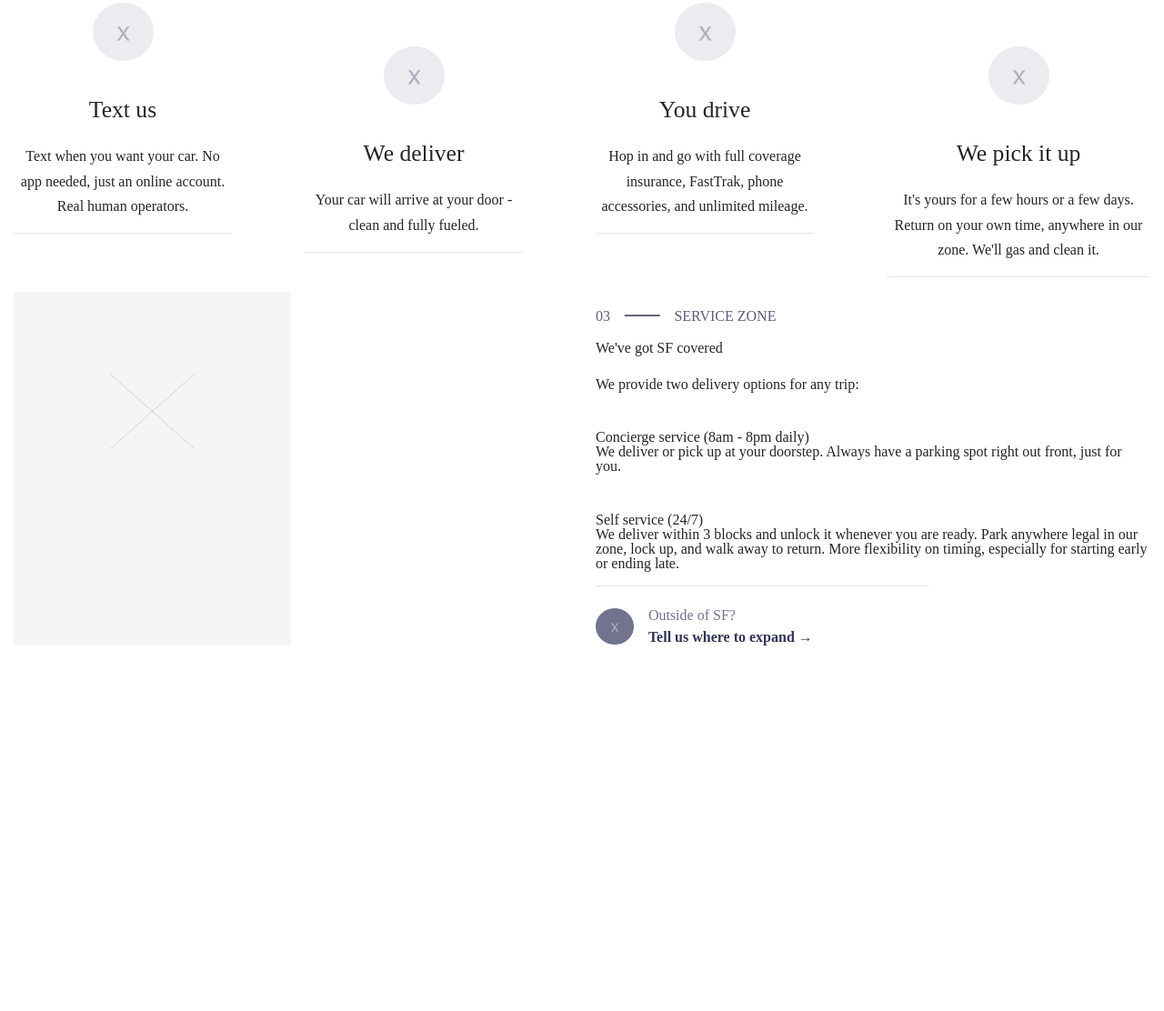
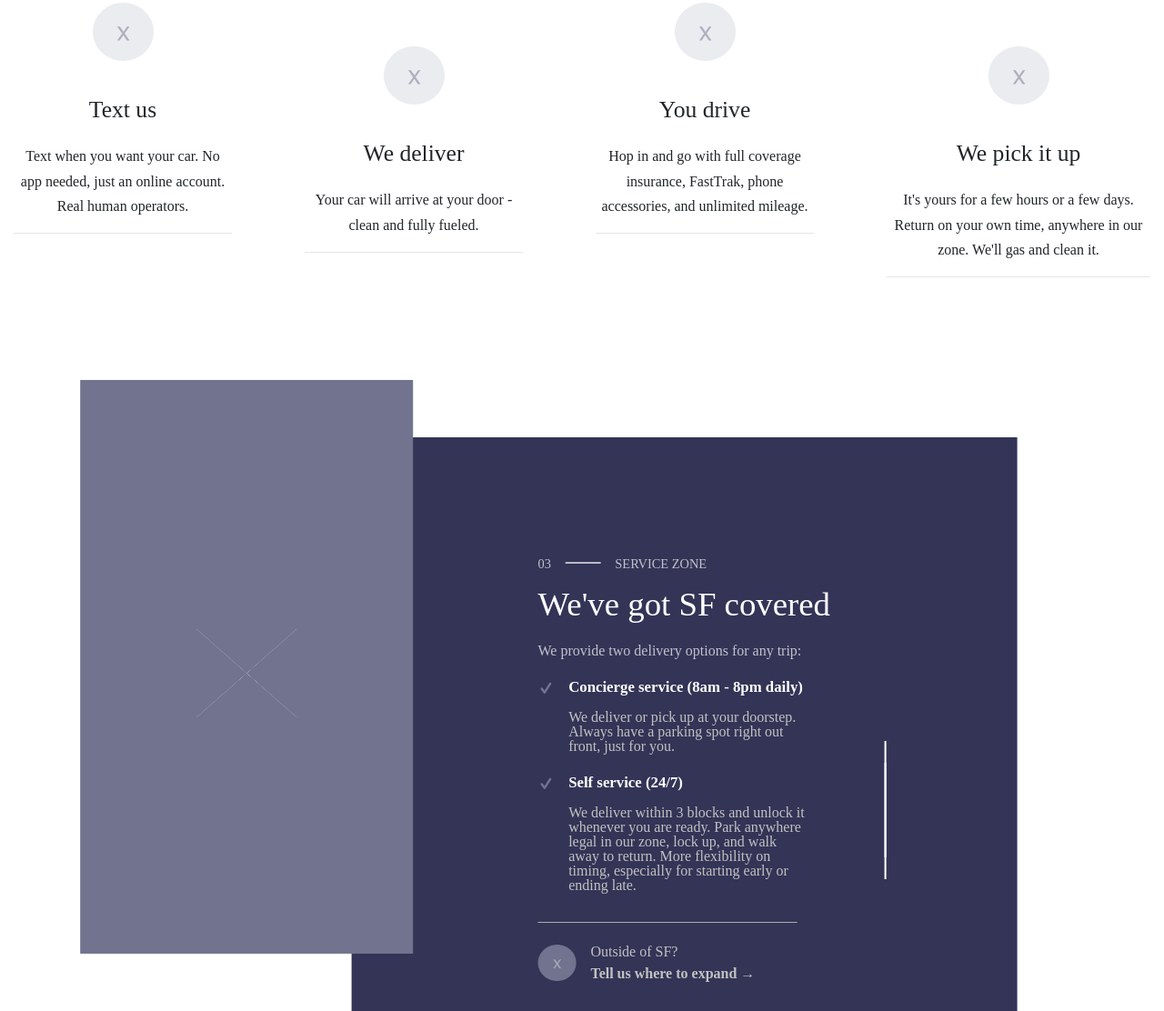
Before and after one commit to Nnaji-Victor/upshift, a website: page index.html in a window 1280 px wide. Shown: the part 1844-2956 px from the top of the page at 91% size. Before the commit the page ends 2554 px from the top, so only its background shows below. Drawn offline with nearby package versions, Linux system fonts and the light colour scheme.

Commit message:
style for service zone

```diff
--- a/css/style.css
+++ b/css/style.css
@@ -286,6 +286,74 @@ q:after {
   transform: translateX(90%) translateY(200%);
   width: 10rem; }
 
+.sz-container {
+  background-color: #72738e;
+  height: auto;
+  width: 60%;
+  margin-right: -20%;
+  transform: translateX(20%) translateY(-10%);
+  z-index: 100;
+  position: relative; }
+
+.sz-img {
+  margin: 75% 35% 70% 35%;
+  filter: invert(100); }
+
+.sz-right {
+  transform: translateX(-20%);
+  background-color: #333456;
+  height: 100%;
+  width: 120%;
+  margin-left: -20%;
+  z-index: -10 !important; }
+  .sz-right-content {
+    width: 60%;
+    margin-left: 28%;
+    display: flex;
+    flex-direction: column;
+    justify-content: center; }
+
+.sz-title {
+  color: #c2c2cc;
+  margin-top: 7rem;
+  font-size: .9rem; }
+
+.sz-right__heading {
+  font-size: 2.3rem;
+  color: #fff; }
+
+.sz-paragraph {
+  color: #c2c2cc; }
+
+.sz-icon {
+  grid-row: 1/-1;
+  fill: #72738e; }
+
+.sz-grid-heading {
+  color: #fff;
+  font-size: 1.05rem;
+  font-weight: 700; }
+
+.sz-grid-paragraph {
+  color: #c2c2c2; }
+
+.sz__line {
+  margin-top: 2rem;
+  margin-right: 35%;
+  background-color: #c2c2c2; }
+
+.sz-cta {
+  color: #c2c2c2;
+  position: relative; }
+  .sz-cta::after {
+    content: "";
+    height: 8rem;
+    width: 2px;
+    background-color: white;
+    top: -14rem;
+    right: -9rem;
+    position: absolute; }
+
 @media (min-width: 1200px) {
   .container {
     max-width: 1440px; } }
@@ -330,6 +398,17 @@ q:after {
   margin-top: 5rem;
   text-align: center; }
 
+.service-zone {
+  margin-top: 10rem;
+  height: 100vh; }
+
+.sz-grid {
+  display: grid;
+  grid-template-columns: min-content 1fr;
+  grid-template-rows: min-content 1fr;
+  grid-gap: 1rem !important;
+  width: 68%; }
+
 .u-round-icon {
   height: 15px;
   width: 15px;
```
